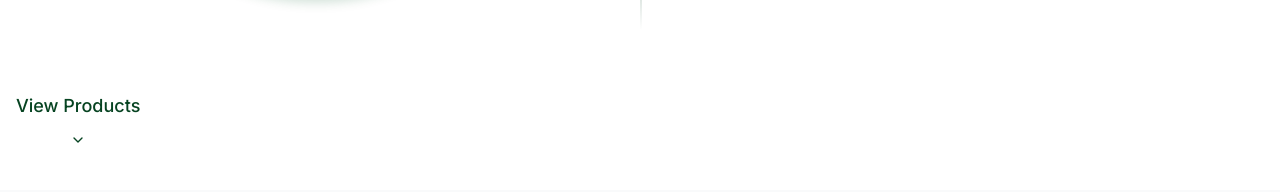
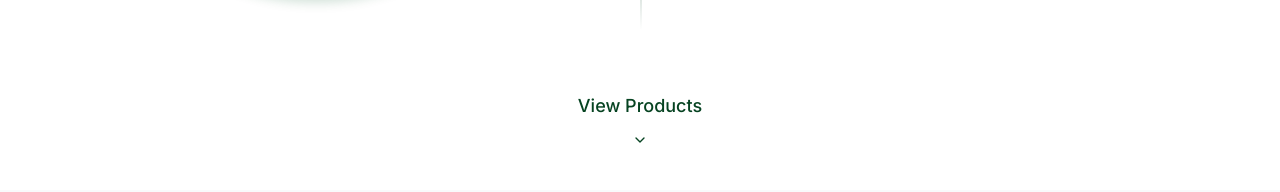
Before and after one commit to ATiagunov/chemistry-distributor, a Next.js app: page /products in a window 1280 px wide. Shown: the part 900-1092 px from the top of the page. Built offline with nearby package versions, Linux system fonts and the light colour scheme.

Commit message:
view products fix

```diff
--- a/app/products/page.tsx
+++ b/app/products/page.tsx
@@ -430,14 +430,14 @@ export default function ProductsPage() {
 
         {/* View Products Button */}
         <motion.div
-          className="flex justify-center mb-12 hidden md:block"
+          className="flex justify-center mb-12"
           initial={{ opacity: 0, y: 20 }}
           animate={{ opacity: 1, y: 0 }}
           transition={{ duration: 0.5, delay: 0.4 }}
         >
           <Button
             onClick={handleViewProducts}
-            className="group flex flex-col items-center bg-transparent hover:bg-transparent text-orc-medium hover:text-orc-dark"
+            className="hidden md:flex flex-col items-center bg-transparent hover:bg-transparent text-orc-medium hover:text-orc-dark"
           >
             <span className="mb-2 text-lg font-medium">View Products</span>
             <ChevronDown className="h-12 w-12 animate-bounce" />
```
